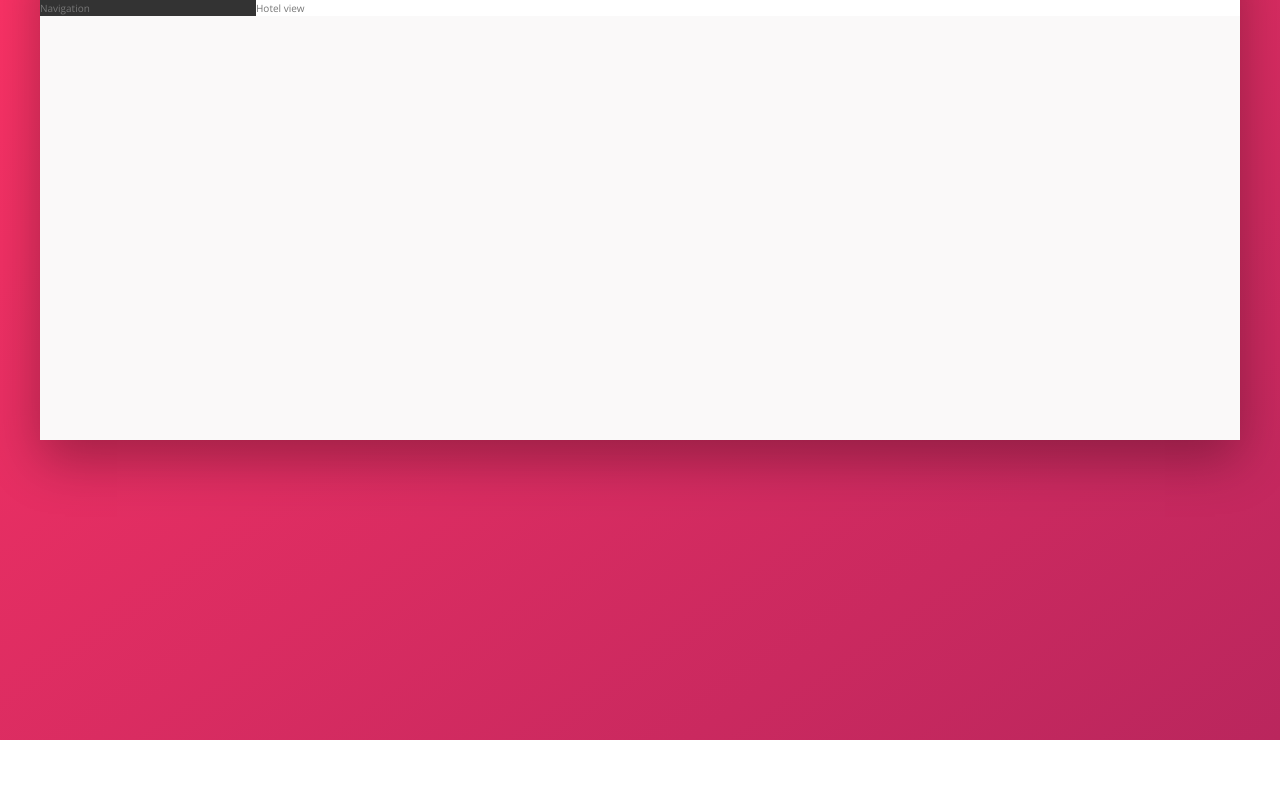
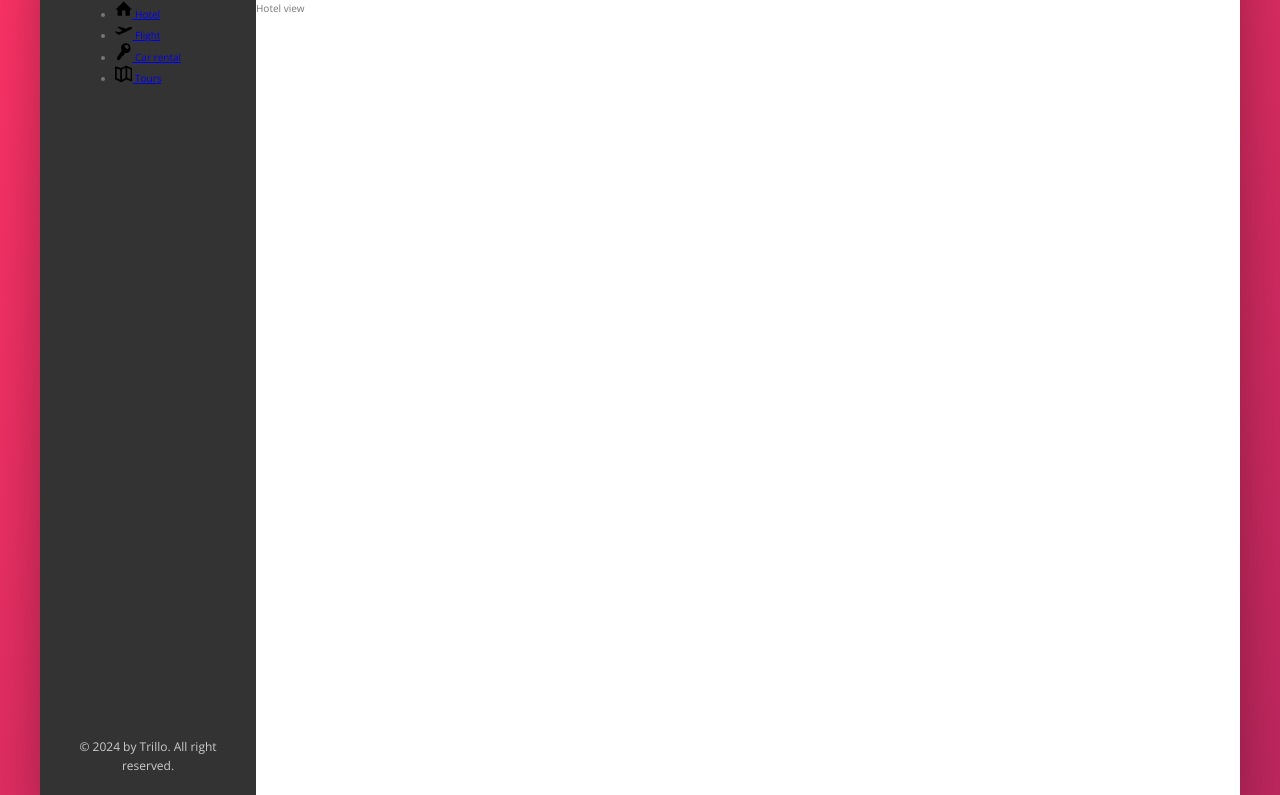
Before and after one commit to Ashoka2002/Trillo, a website: page index.html in a window 1280 px wide. Shown: the part 140-935 px from the top of the page. Before the commit the page ends 880 px from the top, so only its background shows below. Drawn offline with nearby package versions, Linux system fonts and the light colour scheme.

Commit message:
Building the Navigation - Part 1

```diff
--- a/index.html
+++ b/index.html
@@ -47,7 +47,47 @@
       </header>
 
       <div class="content">
-        <nav class="sidebar">Navigation</nav>
+        <nav class="sidebar">
+          <ul class="side-nav">
+            <li class="side-nav__list">
+              <a href="#" class="side-nav__link">
+                <svg class="side-nav__icon">
+                  <use xlink:href="img/sprite.svg#icon-home"></use>
+                </svg>
+                <span>Hotel</span>
+              </a>
+            </li>
+
+            <li class="side-nav__list">
+              <a href="#" class="side-nav__link">
+                <svg class="side-nav__icon">
+                  <use xlink:href="img/sprite.svg#icon-aircraft-take-off"></use>
+                </svg>
+                <span>Flight</span>
+              </a>
+            </li>
+
+            <li class="side-nav__list">
+              <a href="#" class="side-nav__link">
+                <svg class="side-nav__icon">
+                  <use xlink:href="img/sprite.svg#icon-key"></use>
+                </svg>
+                <span>Car rental</span>
+              </a>
+            </li>
+
+            <li class="side-nav__list">
+              <a href="#" class="side-nav__link">
+                <svg class="side-nav__icon">
+                  <use xlink:href="img/sprite.svg#icon-map"></use>
+                </svg>
+                <span>Tours</span>
+              </a>
+            </li>
+          </ul>
+
+          <div class="legal">&copy; 2024 by Trillo. All right reserved.</div>
+        </nav>
         <main class="hotel-view">Hotel view</main>
       </div>
     </div>
--- a/scss/_component.scss
+++ b/scss/_component.scss
@@ -116,3 +116,27 @@
     margin-right: 1rem;
   }
 }
+
+///////////////////////////////////////
+/// SIDE NAVIGATION
+
+.side-nav {
+  &__list {
+  }
+  &__link {
+  }
+  &__icon {
+    width: 1.75rem;
+    height: 1.75rem;
+  }
+}
+
+///////////////////////////////////////
+///  LEAGAL TEXT
+
+.legal {
+  font-size: 1.2rem;
+  color: var(--color-grey-light-4);
+  text-align: center;
+  padding: 2.5rem;
+}
--- a/scss/_layout.scss
+++ b/scss/_layout.scss
@@ -22,6 +22,10 @@
 }
 
 .sidebar {
+  display: flex;
+  flex-direction: column;
+  align-items: center;
+  justify-content: space-between;
   background-color: var(--color-grey-dark-1);
   flex: 0 0 18%;
 }
@@ -29,4 +33,6 @@
 .hotel-view {
   background-color: var(--color-white);
   flex: 1;
+
+  height: 80rem;
 }
```
Also changed, not shown: css/style.css.
